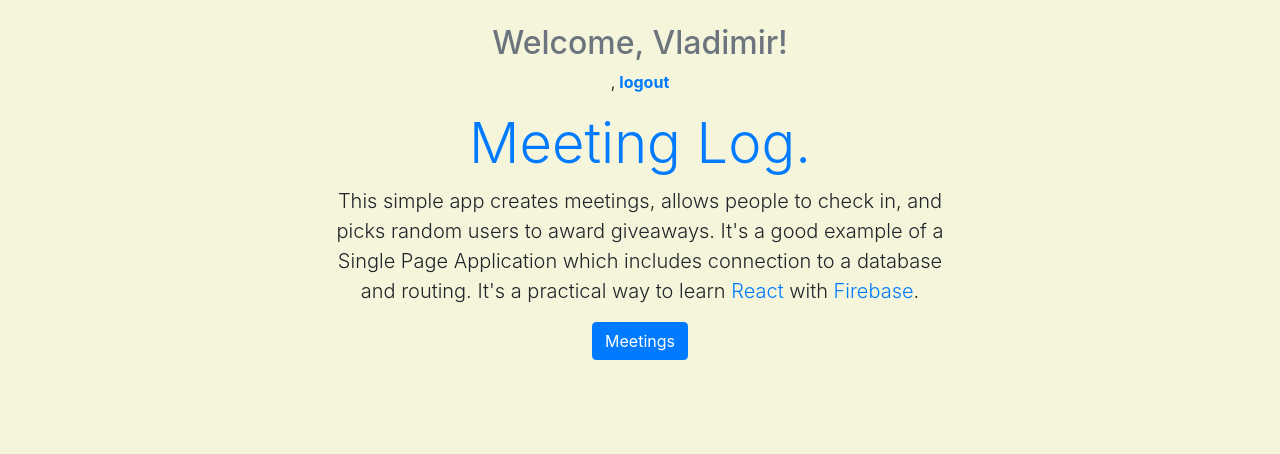
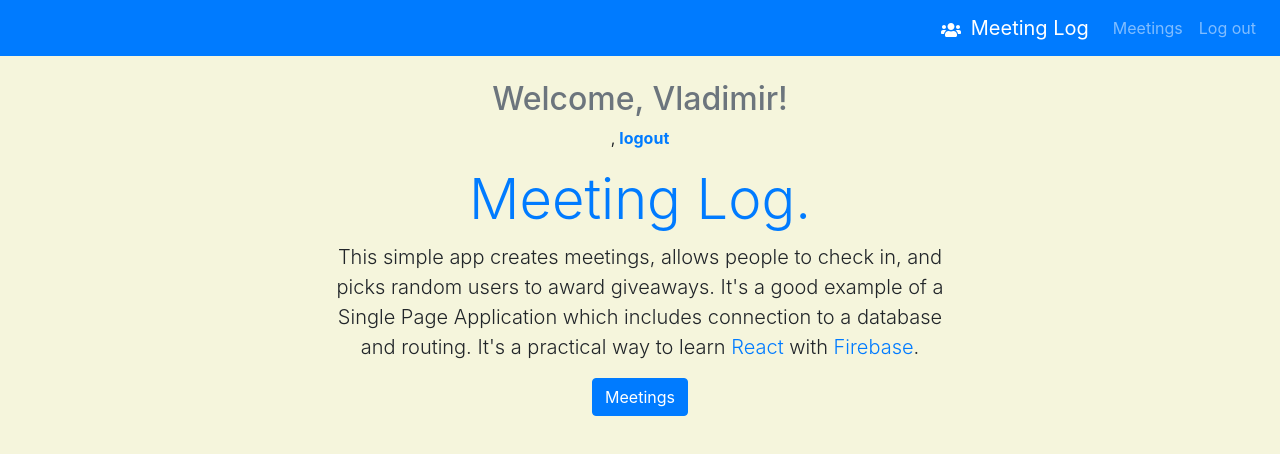
Before and after one commit to vzateychuk/myreact, a React (Create React App) app: page / in a window 1280 px wide. Shown: the top 454 px of the page. Built offline with nearby package versions, Linux system fonts and the light colour scheme.

Commit message:
Navigation with react-icons

```diff
--- a/package.json
+++ b/package.json
@@ -10,6 +10,7 @@
     "react": "^17.0.2",
     "react-dom": "^17.0.2",
     "react-scripts": "5.0.0",
+    "react-icons": "^3.0.5",
     "web-vitals": "^2.1.4"
   },
   "scripts": {
--- a/src/App.js
+++ b/src/App.js
@@ -3,6 +3,7 @@
 import './App.css';
 
 import Home from './Home'
+import Navigation from './Navigation';
 import Welcome from './Welcome';
 
 class App extends Component {
@@ -17,6 +18,7 @@
   render() {
     return (
       <div>
+        <Navigation user={this.state.user}/>
         { this.state.user && <Welcome user={this.state.user}/> }
         <Home user={this.state.user}/>
       </div>
--- /dev/null
+++ b/src/Navigation.js
@@ -0,0 +1,42 @@
+import { Component } from "react";
+import {FaUsers} from 'react-icons/fa';
+
+
+class Navigation extends Component {
+    render() {
+        const {user} = this.props;
+        return (
+            <nav className="site-nav family-sans navbar navbar-expand bg-primary navbar-dark higher">
+                <div className="container-fluid">
+                    <div className="navbar-nav ml-auto">
+                        <a className="navbar-brand" href="/">
+                            <FaUsers className="mr-1"/> Meeting Log
+                        </a>
+                        {user && (
+                            <a className="nav-item nav-link" href="/meetings">
+                                Meetings
+                            </a>
+                        )}
+                        {user && (
+                            <a className="nav-item nav-link" href="/login">
+                                Log out
+                            </a>
+                        )}
+                        {!user && (
+                            <a className="nav-item nav-link" href="/login">
+                                Log in
+                            </a>
+                        )}
+                        {!user && (
+                            <a className="nav-item nav-link" href="/register">
+                                register
+                            </a>
+                        )}
+                    </div>
+                </div>
+            </nav>
+        )
+    }
+}
+
+export default Navigation;
```
Also changed, not shown: 1 other file (tests, documents, lock files or other folders).
